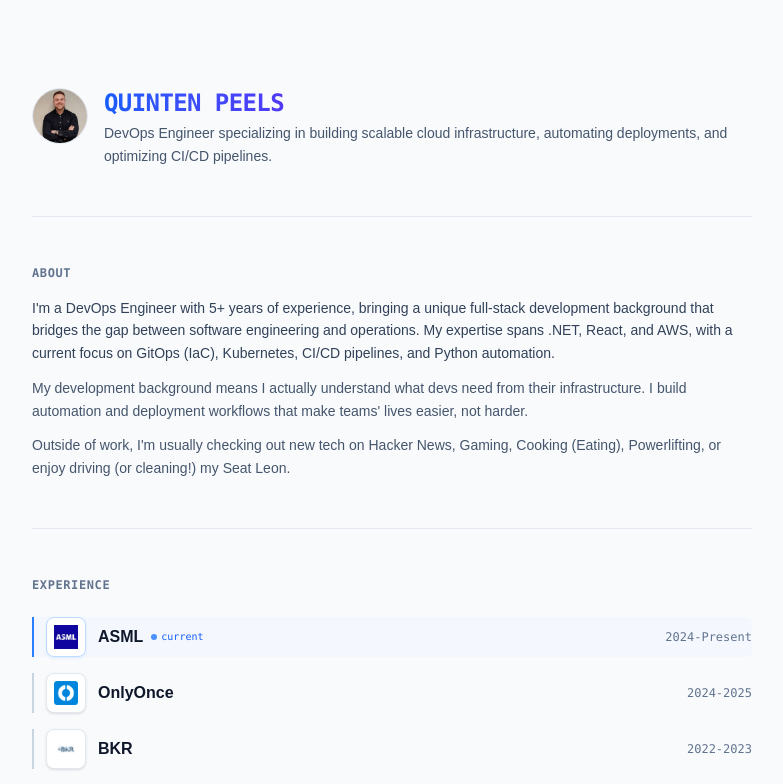
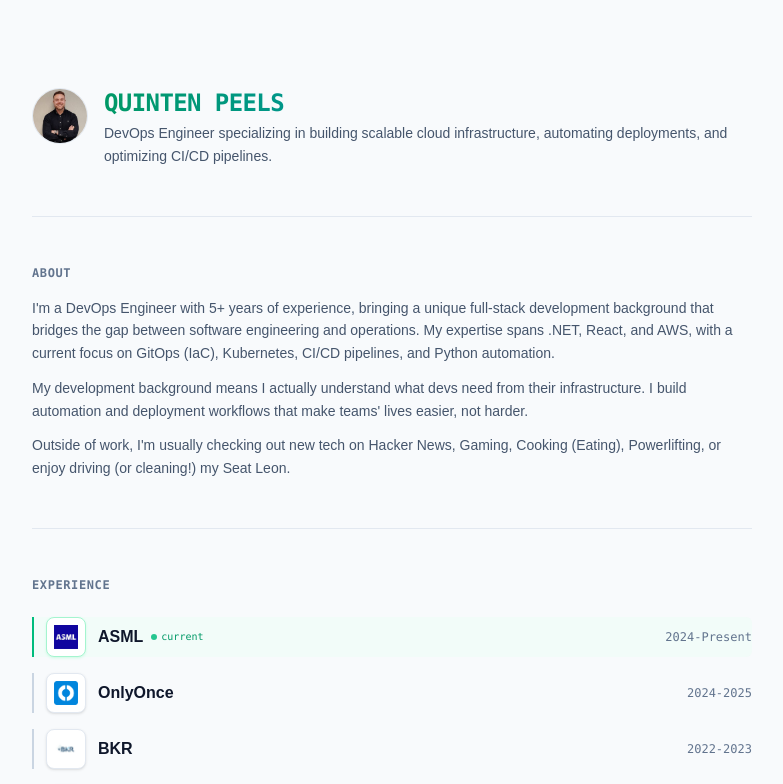
Before and after one commit to Quintenps/quinten.dev, a Next.js app: page / in a window 1280 px wide. Shown: the top 784 px of the page, without its empty margins (248-1031 px from the left). Built offline with nearby package versions, Linux system fonts and the light colour scheme.

Commit message:
Color palette change: Emerald/Green

```diff
--- a/app/page.tsx
+++ b/app/page.tsx
@@ -85,7 +85,7 @@ export default async function Home() {
             </div>
             <div>
               <h1 className="mb-1 text-2xl font-bold leading-tight uppercase tracking-tight font-mono">
-                <span className="bg-linear-to-r from-blue-600 to-indigo-600 dark:from-blue-400 dark:to-indigo-400 bg-clip-text text-transparent">
+                <span className="bg-linear-to-r from-emerald-600 to-teal-600 dark:from-emerald-400 dark:to-teal-400 bg-clip-text text-transparent">
                   Quinten Peels
                 </span>
               </h1>
@@ -102,13 +102,13 @@ export default async function Home() {
           <h2 className="mb-4 text-xs font-semibold uppercase tracking-wider text-slate-500 dark:text-slate-500 font-mono">
             About
           </h2>
-          <p className="mb-3 text-sm leading-relaxed text-slate-700 dark:text-slate-300">
+          <p className="mb-3 text-sm leading-relaxed text-slate-600 dark:text-slate-300">
             I&apos;m a DevOps Engineer with {new Date().getFullYear() - 2019}+ years of experience, bringing a unique full-stack development background that bridges the gap between software engineering and operations. My expertise spans .NET, React, and AWS, with a current focus on GitOps (IaC), Kubernetes, CI/CD pipelines, and Python automation.
           </p>
-          <p className="mb-3 text-sm leading-relaxed text-slate-600 dark:text-slate-400">
+          <p className="mb-3 text-sm leading-relaxed text-slate-600 dark:text-slate-300">
             My development background means I actually understand what devs need from their infrastructure. I build automation and deployment workflows that make teams&apos; lives easier, not harder.
           </p>
-          <p className="text-sm leading-relaxed text-slate-600 dark:text-slate-400">
+          <p className="text-sm leading-relaxed text-slate-600 dark:text-slate-300">
             Outside of work, I&apos;m usually checking out new tech on Hacker News, Gaming, Cooking (Eating), Powerlifting, or enjoy driving (or cleaning!) my Seat Leon.
           </p>
         </section>
@@ -126,14 +126,14 @@ export default async function Home() {
                   key={index}
                   className={`group flex items-center gap-3 border-l-2 pl-3 transition-all duration-200 animate-fade-in-up rounded-r-md
                     ${isActive
-                      ? "border-blue-500 dark:border-indigo-400 bg-blue-50/50 dark:bg-indigo-950/30"
-                      : "border-slate-300 dark:border-slate-800 hover:border-blue-500 dark:hover:border-indigo-500 hover:bg-slate-100 dark:hover:bg-slate-900/60"
+                      ? "border-emerald-500 dark:border-emerald-400 bg-emerald-50/50 dark:bg-emerald-950/30"
+                      : "border-slate-300 dark:border-slate-800 hover:border-emerald-500 dark:hover:border-emerald-500 hover:bg-slate-100 dark:hover:bg-slate-900/60"
                     }`}
                   style={{ animationDelay: `${300 + index * 100}ms` }}
                 >
                   <div className={`flex h-10 w-10 shrink-0 items-center justify-center rounded-lg border bg-white dark:bg-slate-900 shadow-sm transition-all duration-200
                     ${isActive
-                      ? "border-blue-200 dark:border-indigo-800 shadow-blue-100 dark:shadow-indigo-950"
+                      ? "border-emerald-200 dark:border-emerald-800 shadow-emerald-100 dark:shadow-emerald-950"
                       : "border-slate-200 dark:border-slate-800 group-hover:shadow-md"
                     }`}>
                     <Image
@@ -149,8 +149,8 @@ export default async function Home() {
                       <div className="flex items-center gap-2">
                         <h3 className="text-base font-semibold text-slate-900 dark:text-slate-100">{client.name}</h3>
                         {isActive && (
-                          <span className="inline-flex items-center gap-1 text-[10px] font-mono font-medium text-blue-600 dark:text-indigo-400">
-                            <span className="h-1.5 w-1.5 rounded-full bg-blue-500 dark:bg-indigo-400 animate-pulse" />
+                          <span className="inline-flex items-center gap-1 text-[10px] font-mono font-medium text-emerald-600 dark:text-emerald-400">
+                            <span className="h-1.5 w-1.5 rounded-full bg-emerald-500 dark:bg-emerald-400 animate-pulse" />
                             current
                           </span>
                         )}
@@ -231,7 +231,7 @@ export default async function Home() {
                 href="https://linkedin.com/in/quintenpeels"
                 target="_blank"
                 rel="noopener noreferrer"
-                className="text-xs text-slate-600 dark:text-slate-400 transition-all duration-200 hover:text-blue-600 dark:hover:text-indigo-400 hover:-translate-y-0.5 font-mono"
+                className="text-xs text-slate-600 dark:text-slate-400 transition-all duration-200 hover:text-emerald-600 dark:hover:text-emerald-400 hover:-translate-y-0.5 font-mono"
                 aria-label="LinkedIn"
               >
                 LinkedIn
@@ -240,7 +240,7 @@ export default async function Home() {
                 href="https://github.com/quintenps"
                 target="_blank"
                 rel="noopener noreferrer"
-                className="text-xs text-slate-600 dark:text-slate-400 transition-all duration-200 hover:text-blue-600 dark:hover:text-indigo-400 hover:-translate-y-0.5 font-mono"
+                className="text-xs text-slate-600 dark:text-slate-400 transition-all duration-200 hover:text-emerald-600 dark:hover:text-emerald-400 hover:-translate-y-0.5 font-mono"
                 aria-label="GitHub"
               >
                 GitHub
```
